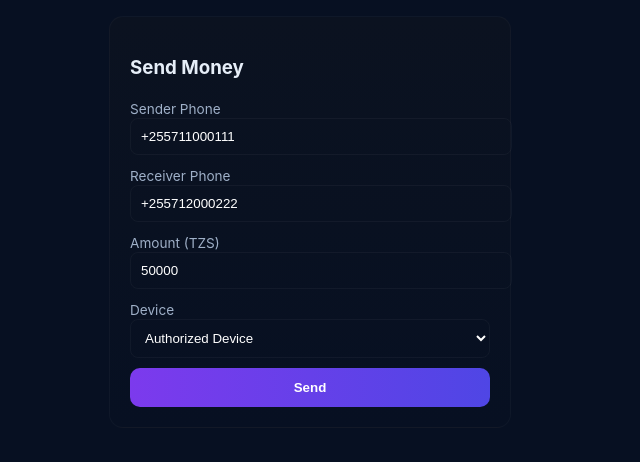
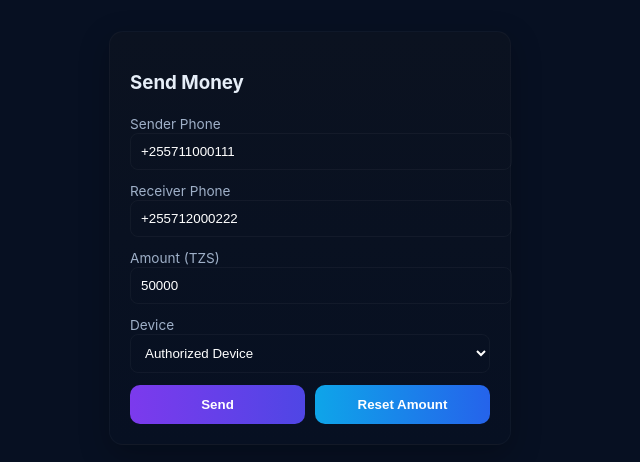
Before and after one commit to ndulute255/Maxify, a plain HTML site: page templates/sender.html in a window 1280 px wide. Shown: the part 178-640 px from the top of the page, without its empty margins (330-970 px from the left). Drawn offline with Linux system fonts and the light colour scheme.

Commit message:
New commit:Sender's improvements

```diff
--- a/templates/sender.html
+++ b/templates/sender.html
@@ -4,16 +4,20 @@
   <meta charset="utf-8"><meta name="viewport" content="width=device-width,initial-scale=1">
   <title>Sender - M-Detect</title>
   <style>
-    body{background:#071022;color:#e6eef8;font-family:Inter,Segoe UI,Roboto,Arial,sans-serif;display:flex;align-items:center;justify-content:center;height:100vh;margin:0}
-    .card{background:linear-gradient(180deg,#0b1220,#071022);padding:20px;border-radius:14px;width:360px;border:1px solid rgba(255,255,255,0.03)}
+    body{background:#071022;color:#e6eef8;font-family:Inter,Segoe UI,Roboto,Arial,sans-serif;display:flex;align-items:center;justify-content:center;min-height:100vh;margin:0;padding:16px}
+    .card{background:linear-gradient(180deg,#0b1220,#071022);padding:20px;border-radius:14px;width:min(100%,360px);border:1px solid rgba(255,255,255,0.03);box-shadow:0 10px 30px rgba(0,0,0,0.25)}
     .field{margin-bottom:10px}
     label{font-size:0.85rem;color:#9fb0c8}
     input,select{width:100%;padding:10px;border-radius:8px;border:1px solid rgba(255,255,255,0.04);background:transparent;color:#fff}
-    button{width:100%;padding:12px;border-radius:10px;background:linear-gradient(90deg,#7c3aed,#4f46e5);border:none;color:#fff;font-weight:700}
-    .modal{position:fixed;left:0;top:0;width:100%;height:100%;display:flex;align-items:center;justify-content:center;background:rgba(0,0,0,0.5)}
-    .modal .inner{background:#071022;padding:18px;border-radius:12px;border:1px solid rgba(255,255,255,0.04)}
+    .action-row{display:flex;gap:10px;margin-top:12px;flex-wrap:wrap}
+    button{padding:12px;border-radius:10px;background:linear-gradient(90deg,#7c3aed,#4f46e5);border:none;color:#fff;font-weight:700;cursor:pointer;transition:transform .2s ease, opacity .2s ease}
+    button:hover{transform:translateY(-1px);opacity:.95}
+    .secondary{background:linear-gradient(90deg,#0ea5e9,#2563eb)}
+    .modal{position:fixed;left:0;top:0;width:100%;height:100%;display:flex;align-items:center;justify-content:center;background:rgba(0,0,0,0.5);padding:16px}
+    .modal .inner{background:#071022;padding:18px;border-radius:12px;border:1px solid rgba(255,255,255,0.04);width:min(100%,320px)}
     .ok{background:linear-gradient(90deg,#10b981,#3ee6b0);padding:8px 12px;border-radius:8px;color:#031016}
     .bad{background:linear-gradient(90deg,#ff4d6d,#ff6f8f);padding:8px 12px;border-radius:8px;color:#fff}
+    @media (max-width:480px){.action-row{flex-direction:column}.action-row button{width:100%}}
   </style>
 </head>
 <body>
@@ -28,7 +32,10 @@
         <option value="UNKNOWN-999">Unknown / Mismatched Device</option>
       </select>
     </div>
-    <button id="sendBtn">Send</button>
+    <div class="action-row">
+      <button id="sendBtn" style="flex:1">Send</button>
+      <button id="resetBtn" class="secondary" type="button" style="flex:1">Reset Amount</button>
+    </div>
   </div>
 
   <div id="modal" style="display:none" class="modal"><div class="inner" id="modalInner"></div></div>
@@ -52,6 +59,9 @@
       }
       modal.style.display='flex';
     });
+    document.getElementById('resetBtn').addEventListener('click', () => {
+      document.getElementById('amount').value = '50000';
+    });
     function closeModal(){document.getElementById('modal').style.display='none';}
   </script>
 </body>
```
Also changed, not shown: templates/receiver.html (+15 -2 lines).
